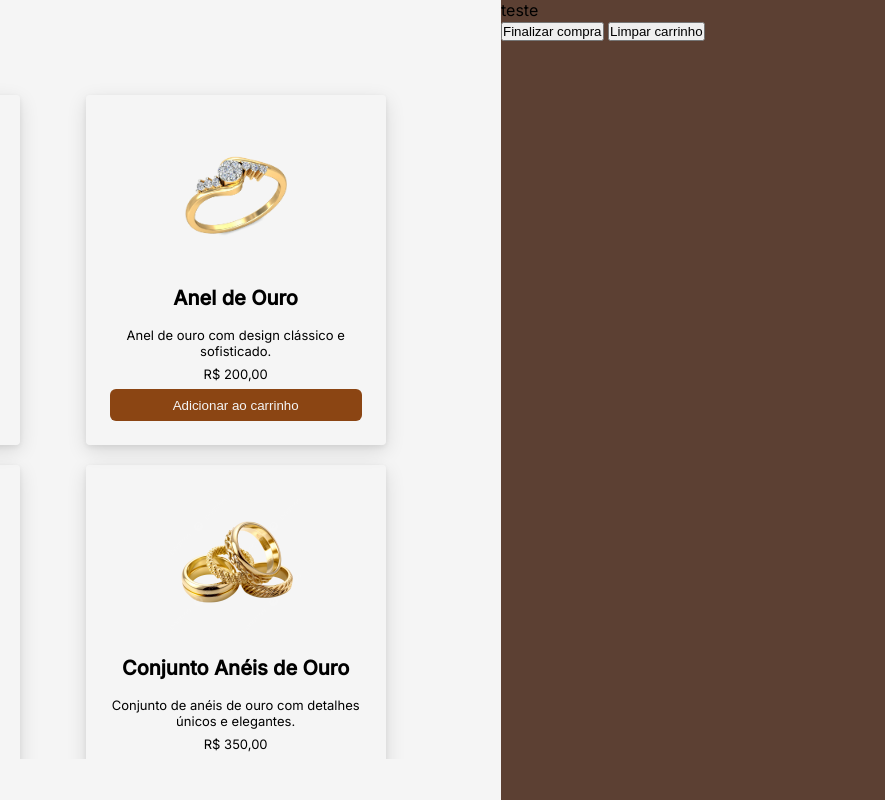
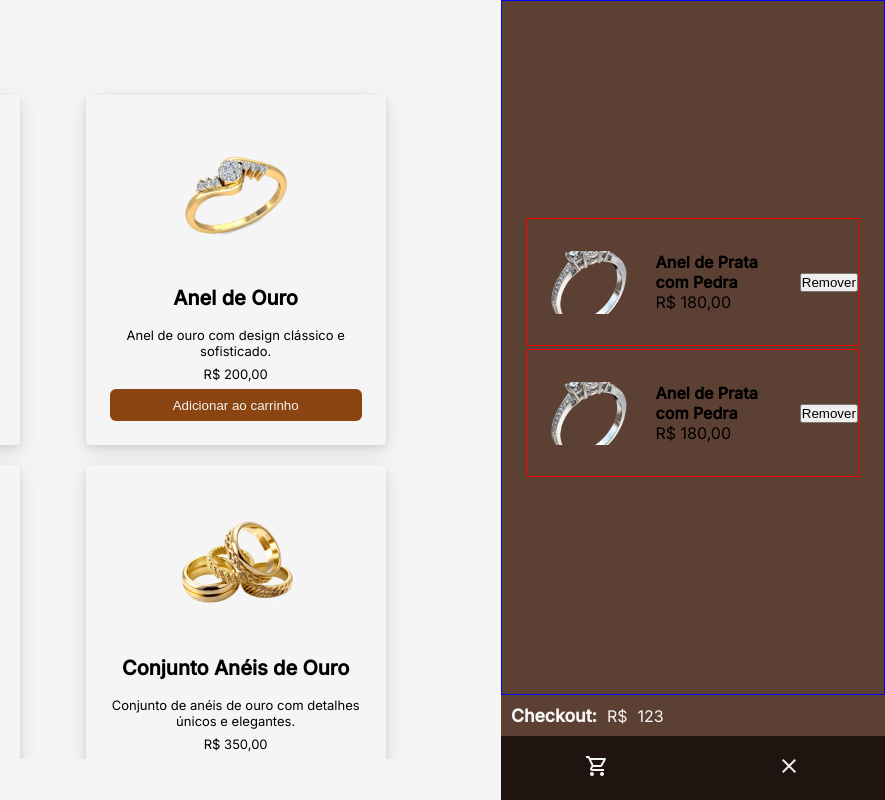
Before and after one commit to pedrokourly/PPI-2025-CC8P, a plain HTML site: page Lista_2/13-05/index.html in a window 1280 px wide. Shown: the full height of the page, 395-1280 px from the left. Drawn offline with nearby package versions, Linux system fonts and the light colour scheme.

Commit message:
Remove old product showcase HTML and CSS files; add new styles and structure for improved layout

```diff
--- a/Aulas/13-05/index.html
+++ b/Lista_2/13-05/index.html
@@ -8,6 +8,8 @@
     <link
         href="https://fonts.googleapis.com/css2?family=Inter:wght@400;500&family=Playfair+Display:wght@500;700&display=swap"
         rel="stylesheet">
+    <link rel="stylesheet"
+        href="https://fonts.googleapis.com/css2?family=Material+Symbols+Outlined:opsz,wght,FILL,GRAD@24,400,0,0" />
     <title>Vitrine</title>
 </head>
 
@@ -68,11 +70,39 @@
     </main>
     <aside>
         <div class="lista">
-            teste
+            <div class="card-lista">
+                <img src="images/pngtree-stylish-fashion-stone-ring-for-modern-jewelry-png-image_13584519.png"
+                    alt="produto">
+                <div class="card-lista-infos">
+                    <h2>Anel de Prata com Pedra</h2>
+                    <p>R$ 180,00</p>
+
+                </div>
+                <button>Remover</button>
+            </div>
+            <div class="card-lista">
+                <img src="images/pngtree-stylish-fashion-stone-ring-for-modern-jewelry-png-image_13584519.png"
+                    alt="produto">
+                <div class="card-lista-infos">
+                    <h2>Anel de Prata com Pedra</h2>
+                    <p>R$ 180,00</p>
+
+                </div>
+                <button>Remover</button>
+            </div>
+        </div>
+        <div class="aside-total">
+            <h3>Checkout:</h3>
+            R$
+            <p>123</p>
         </div>
         <div class="aside-botoes">
-            <button class="botao">Finalizar compra</button>
-            <button class="botao">Limpar carrinho</button>
+            <button><span class="material-symbols-outlined">
+                    shopping_cart
+                </span></button>
+            <button><span class="material-symbols-outlined">
+                    close
+                </span></button>
         </div>
     </aside>
 </body>
--- a/Aulas/13-05/style.css
+++ b/Lista_2/13-05/style.css
@@ -22,6 +22,89 @@ aside{
     background-color: #5C4033;
     height: 100%;
     width: 30%;
+    display: flex;
+    flex-direction: column;
+    justify-content: space-between;
+    align-items: center;
+}
+
+.aside-total{
+    display: flex;
+    gap: 10px;
+    width: 100%;
+    padding: 10px;
+    align-items: center;
+    justify-content: start;
+    color: #F5F5F5;
+}
+
+.aside-total > h3{
+    font-size: 1.1rem;
+    color: #F5F5F5;
+}
+
+.aside-botoes {
+    display: flex;
+    width: 100%;
+}
+
+.aside-botoes > button{
+    padding: 7px;
+    width: 100%;
+    height: 4rem;
+    border: none;
+    background-color: #1f140f;
+    color: #F5F5F5;
+    transition: all 0.3s ease;
+    font-size: 1rem;
+}
+
+.aside-botoes > button:hover{
+    background-color: #91644f;
+    transition: all 0.3s ease;
+}
+
+.aside-botoes > button:hover > span{
+    transform: scale(1.2);
+    transition: all 0.3s ease;
+}
+
+.lista {
+    display: flex;
+    flex-direction: column;
+    gap: 3px;
+    align-items: center;
+    justify-content: center;
+    width: 100%;
+    height: 100%;
+    overflow-y: auto;
+    padding: 10px;
+    scrollbar-width: thin;
+    scrollbar-color: #ccc transparent;
+    border: solid 1px blue;
+}
+
+.card-lista{
+    display: flex;
+    height: 8rem;
+    border: solid 1px red;
+    align-items: center;
+}
+
+.card-lista > img{
+    width: 50%;
+    height: 50%;
+    object-fit: cover;
+}
+
+.card-lista > .card-lista-infos{
+    display: flex;
+    flex-direction: column;
+    padding: 10px;
+}
+
+.card-lista > .card-lista-infos > h2{
+    font-size: 1rem;
 }
 
 header{
```
Also changed, not shown: Lista_2/13-05/images/Jewellery-Ring-PNG-Photo.png (renamed from Aulas/13-05/images/Jewellery-Ring-PNG-Photo.png), Lista_2/13-05/images/elegant-gold-hoop-earrings-for-showcasing-jewelry-design-and-craftsmanship-cut-out-stock-png.webp (renamed from Aulas/13-05/images/elegant-gold-hoop-earrings-for-showcasing-jewelry-design-and-craftsmanship-cut-out-stock-png.webp), Lista_2/13-05/images/pngtree-gold-3d-three-dimensional-jewelry-ring-modeling-png-image_9048332.png (renamed from Aulas/13-05/images/pngtree-gold-3d-three-dimensional-jewelry-ring-modeling-png-image_9048332.png), Lista_2/13-05/images/pngtree-stylish-fashion-stone-ring-for-modern-jewelry-png-image_13584519.png (renamed from Aulas/13-05/images/pngtree-stylish-fashion-stone-ring-for-modern-jewelry-png-image_13584519.png), 4 other files.
